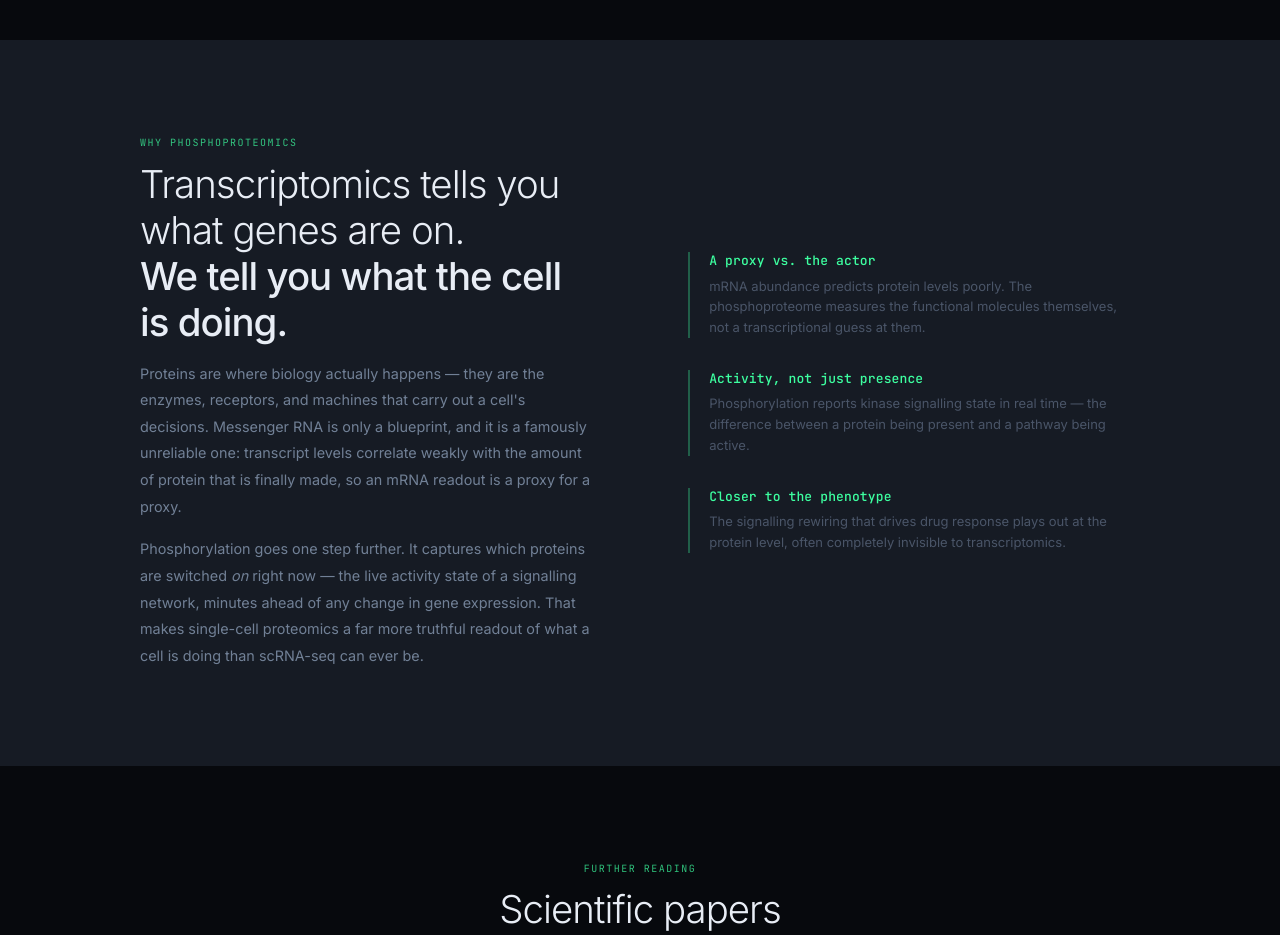
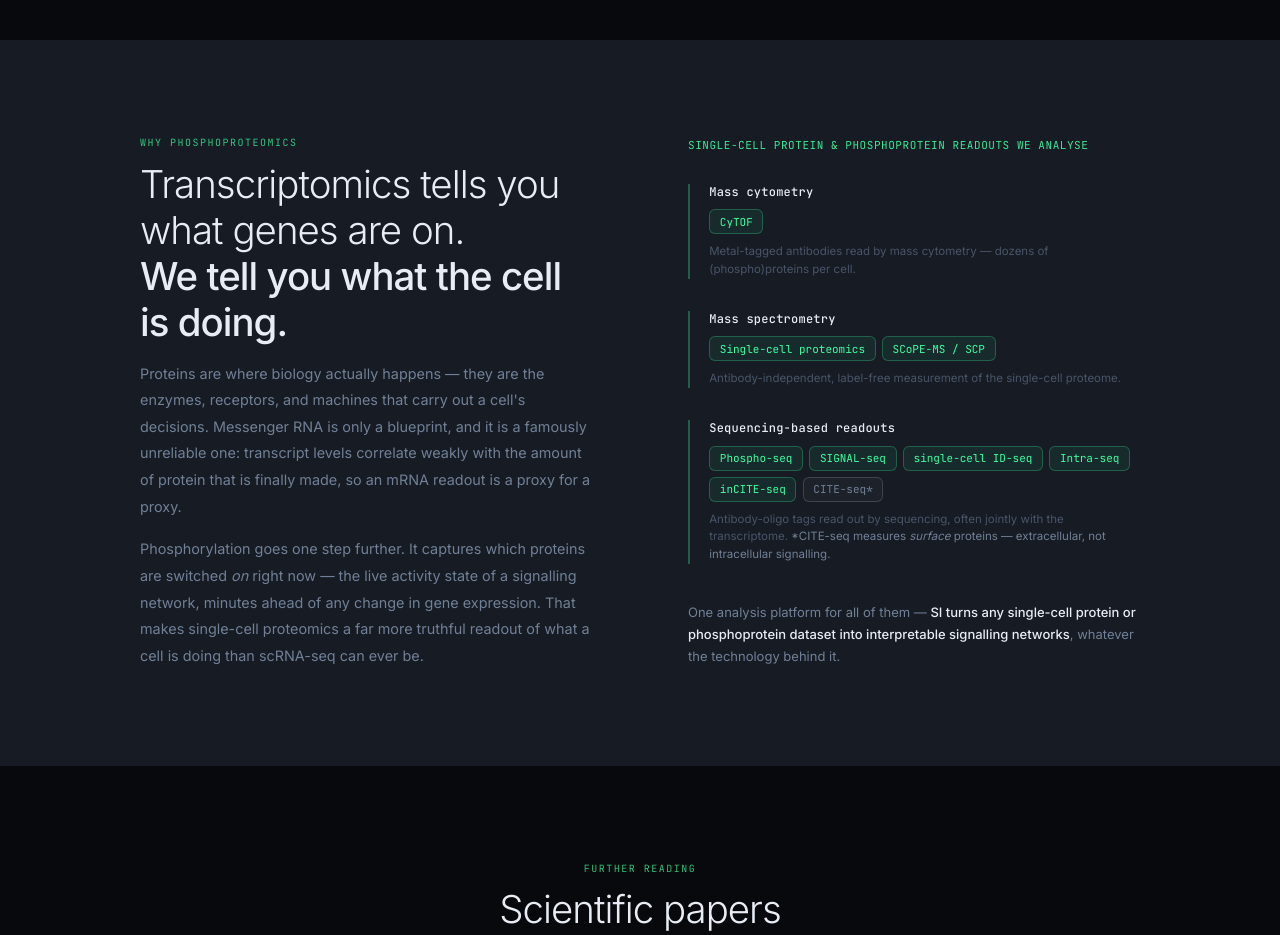
Before and after one commit to tstohn/SignallingIntelligenceWeb, a plain HTML site: page _index.html in a window 1280 px wide. Shown: the part 1740-2675 px from the top of the page. Drawn offline with Linux system fonts and the light colour scheme.

Commit message:
- intro of wet lab technolgoies that we process

```diff
--- a/_index.html
+++ b/_index.html
@@ -234,6 +234,16 @@ h2 b{font-weight:500}
 .stat-n{font-family:var(--mono);font-size:2.2rem;font-weight:500;color:var(--green);line-height:1;margin-bottom:.3rem}
 .stat-l{font-size:13px;color:var(--muted);line-height:1.6}
 .why-point-t{font-family:var(--mono);font-size:13px;font-weight:500;color:var(--green);margin-bottom:.4rem;letter-spacing:.01em}
+.methods-eyebrow{font-family:var(--mono);font-size:11px;letter-spacing:.05em;color:var(--green);text-transform:uppercase;opacity:.9}
+.mgroup{padding-left:1.2rem;border-left:2px solid rgba(61,255,160,.3)}
+.mgroup-h{font-family:var(--mono);font-size:12px;font-weight:500;color:var(--white);margin-bottom:.6rem;letter-spacing:.02em}
+.mtags{display:flex;flex-wrap:wrap;gap:.4rem}
+.mtag{font-family:var(--mono);font-size:11px;color:var(--green);background:rgba(61,255,160,.07);border:1px solid rgba(61,255,160,.25);padding:.28rem .6rem;border-radius:6px;white-space:nowrap}
+.mtag.ext{color:var(--faint);border-color:rgba(255,255,255,.15);background:rgba(255,255,255,.03)}
+.mnote{font-size:11.5px;color:var(--muted);line-height:1.55;margin-top:.55rem}
+.mnote .ext-note{color:var(--faint)}
+.mall{font-size:13px;color:var(--faint);line-height:1.7;padding-top:.3rem}
+.mall b{color:var(--white);font-weight:500}
 #reading{padding:6rem 2rem;background:var(--bg)}
 .pub-list{max-width:820px;margin:1.5rem auto 0;display:flex;flex-direction:column;gap:.75rem}
 .pub{display:flex;align-items:center;gap:1.1rem;padding:1.05rem 1.3rem;background:var(--bg2);border:1px solid rgba(255,255,255,.07);border-radius:10px;text-decoration:none;transition:border-color .2s,background .2s}
@@ -339,9 +349,34 @@ footer{border-top:1px solid rgba(255,255,255,.06);padding:1.5rem 2.5rem;display:
       <p style="color:var(--faint);font-size:.9rem;line-height:1.85;margin-top:1rem">Phosphorylation goes one step further. It captures which proteins are switched <em>on</em> right now &mdash; the live activity state of a signalling network, minutes ahead of any change in gene expression. That makes single-cell proteomics a far more truthful readout of what a cell is doing than scRNA-seq can ever be.</p>
     </div>
     <div class="stat-stack">
-      <div class="stat-item"><div class="why-point-t">A proxy vs. the actor</div><div class="stat-l">mRNA abundance predicts protein levels poorly. The phosphoproteome measures the functional molecules themselves, not a transcriptional guess at them.</div></div>
-      <div class="stat-item"><div class="why-point-t">Activity, not just presence</div><div class="stat-l">Phosphorylation reports kinase signalling state in real time &mdash; the difference between a protein being present and a pathway being active.</div></div>
-      <div class="stat-item"><div class="why-point-t">Closer to the phenotype</div><div class="stat-l">The signalling rewiring that drives drug response plays out at the protein level, often completely invisible to transcriptomics.</div></div>
+      <div class="methods-eyebrow">Single-cell protein &amp; phosphoprotein readouts we analyse</div>
+
+      <div class="mgroup">
+        <div class="mgroup-h">Mass cytometry</div>
+        <div class="mtags"><span class="mtag">CyTOF</span></div>
+        <div class="mnote">Metal-tagged antibodies read by mass cytometry &mdash; dozens of (phospho)proteins per cell.</div>
+      </div>
+
+      <div class="mgroup">
+        <div class="mgroup-h">Mass spectrometry</div>
+        <div class="mtags"><span class="mtag">Single-cell proteomics</span><span class="mtag">SCoPE-MS / SCP</span></div>
+        <div class="mnote">Antibody-independent, label-free measurement of the single-cell proteome.</div>
+      </div>
+
+      <div class="mgroup">
+        <div class="mgroup-h">Sequencing-based readouts</div>
+        <div class="mtags">
+          <span class="mtag">Phospho-seq</span>
+          <span class="mtag">SIGNAL-seq</span>
+          <span class="mtag">single-cell ID-seq</span>
+          <span class="mtag">Intra-seq</span>
+          <span class="mtag">inCITE-seq</span>
+          <span class="mtag ext">CITE-seq*</span>
+        </div>
+        <div class="mnote">Antibody-oligo tags read out by sequencing, often jointly with the transcriptome. <span class="ext-note">*CITE-seq measures <em>surface</em> proteins &mdash; extracellular, not intracellular signalling.</span></div>
+      </div>
+
+      <div class="mall">One analysis platform for all of them &mdash; <b>SI turns any single-cell protein or phosphoprotein dataset into interpretable signalling networks</b>, whatever the technology behind it.</div>
     </div>
   </div>
 </section>
```
